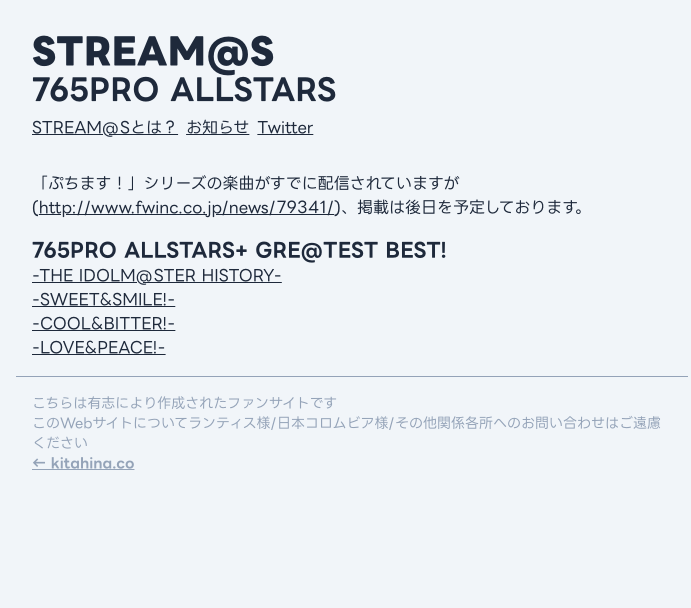
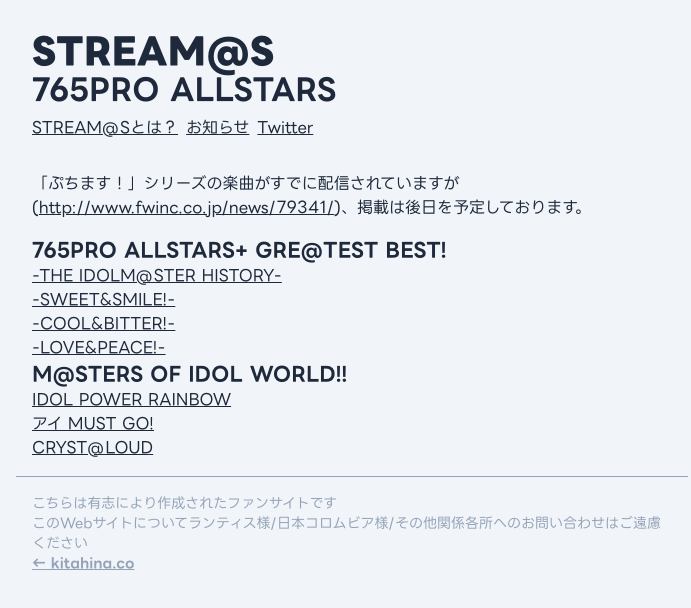
Before and after one commit to lonsagisawa/stream.kitahina.co, a Next.js app: page /allstars in a window 1280 px wide. Shown: the top 608 px of the page, without its empty margins (288-979 px from the left). Built offline with nearby package versions, Linux system fonts and the light colour scheme.

Commit message:
Add MoIW songs

```diff
--- a/pages/allstars.tsx
+++ b/pages/allstars.tsx
@@ -54,6 +54,33 @@
           </Link>
         </li>
       </ul>
+      <h2 className="text-xl font-bold">M@STERS OF IDOL WORLD!!</h2>
+      <ul>
+        <li>
+          <Link
+            href="/album/moiw2014"
+            className="underline hover:text-rose-500 transition"
+          >
+            IDOL POWER RAINBOW
+          </Link>
+        </li>
+        <li>
+          <Link
+            href="/album/moiw2015"
+            className="underline hover:text-rose-500 transition"
+          >
+            アイ MUST GO!
+          </Link>
+        </li>
+        <li>
+          <Link
+            href="/album/moiw2023"
+            className="underline hover:text-rose-500 transition"
+          >
+            CRYST@LOUD
+          </Link>
+        </li>
+      </ul>
     </div>
   );
 };
--- a/pages/millionlive.tsx
+++ b/pages/millionlive.tsx
@@ -960,6 +960,22 @@
       <ul>
         <li>
           <Link
+            href="/album/moiw2014"
+            className="underline hover:text-yellow-500 transition"
+          >
+            IDOL POWER RAINBOW
+          </Link>
+        </li>
+        <li>
+          <Link
+            href="/album/moiw2015"
+            className="underline hover:text-yellow-500 transition"
+          >
+            アイ MUST GO!
+          </Link>
+        </li>
+        <li>
+          <Link
             href="/album/gessan"
             className="underline hover:text-yellow-500 transition"
           >
@@ -1006,6 +1022,14 @@
             Clover Days
           </Link>
         </li>
+        <li>
+          <Link
+            href="/album/moiw2023"
+            className="underline hover:text-yellow-500 transition"
+          >
+            CRYST@LOUD
+          </Link>
+        </li>
       </ul>
     </div>
   );
--- a/pages/shinycolors.tsx
+++ b/pages/shinycolors.tsx
@@ -120,6 +120,17 @@
           </Link>
         </li>
       </ul>
+      <h2 className="text-xl font-bold">OTHER</h2>
+      <ul>
+        <li>
+          <Link
+            href="/album/moiw2023"
+            className="underline hover:text-sky-500 transition"
+          >
+            CRYST@LOUD
+          </Link>
+        </li>
+      </ul>
     </div>
   );
 };
```
